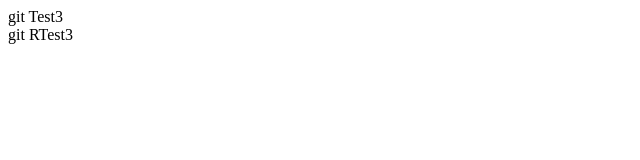
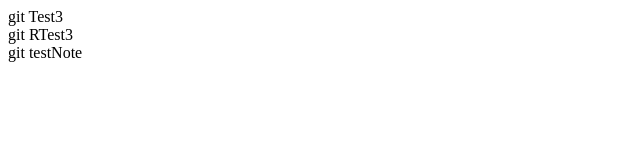
Before and after one commit to GyuHyunA/testgit, a plain HTML site: page index2 copy.html in a window 1280 px wide. Shown: the full height of the page, 0-640 px from the left. Drawn offline with Linux system fonts and the light colour scheme.

Commit message:
fix index2 copy

```diff
--- a/index2 copy.html
+++ b/index2 copy.html
@@ -8,5 +8,6 @@
 <body>
     <div>git Test3</div>
     <div>git RTest3</div>
+    <div>git testNote</div>
 </body>
 </html>
```
